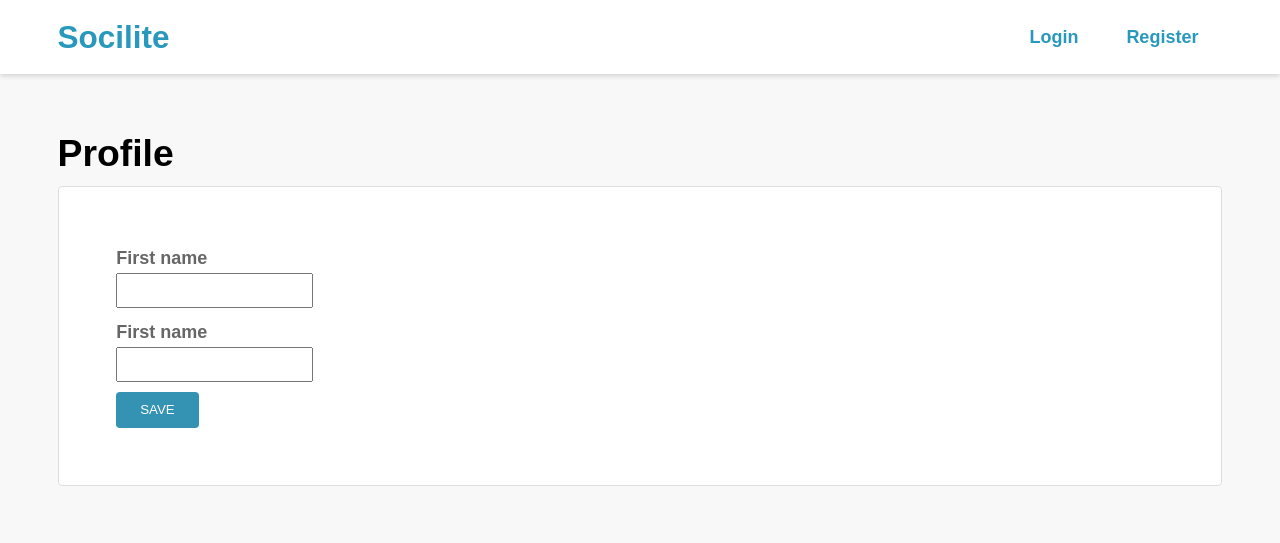
After one commit to fagci/socilite, a Flask app: template templates/profile.html in a window 1280 px wide. The commit adds this page. Shown: the top 543 px of the page. Run offline with Flask 2, Linux system fonts and the light colour scheme; the template is opened without the code that fills it: values that come from a table or form of the project are taken from there, others are empty; parts of the project's set-up code (start-up, migrations or seed data) failed here and were passed over.

Commit message:
refactor

```diff
--- a/app.py
+++ b/app.py
@@ -14,7 +14,7 @@ from flask_login import (
 from pony.flask import Pony
 from pony.orm.core import db_session, desc, flush
 
-from forms import LoginForm, MessageForm, RegisterForm
+from forms import LoginForm, MessageForm, ProfileForm, RegisterForm
 from models import Message, User, db
 
 app = Flask(__name__)
@@ -103,6 +103,16 @@ def messages(login):
     return render_template('messages.html', messages=messages, form=form)
 
 
+@app.route('/profile', methods=['GET', 'POST'])
+@login_required
+def profile():
+    form = ProfileForm(**current_user.to_dict())
+    if form.validate_on_submit():
+        current_user.first_name = form.first_name.data
+        current_user.last_name = form.last_name.data
+    return render_template('profile.html', form=form)
+
+
 @app.before_request
 @db_session
 def _load_user():
--- a/forms.py
+++ b/forms.py
@@ -1,6 +1,7 @@
 from flask_wtf import FlaskForm
+import flask_wtf
 from wtforms.fields.core import StringField
-from wtforms.fields.simple import PasswordField, TextAreaField
+from wtforms.fields.simple import PasswordField, TextAreaField, TextField
 from wtforms.validators import DataRequired
 
 from models import User
@@ -44,3 +45,8 @@ class RegisterForm(FlaskForm):
 
 class MessageForm(FlaskForm):
     text = TextAreaField('Message', validators=[DataRequired()])
+
+
+class ProfileForm(FlaskForm):
+    first_name = StringField('First name', validators=[DataRequired()])
+    last_name = StringField('First name', validators=[DataRequired()])
--- a/static/main.css
+++ b/static/main.css
@@ -25,7 +25,7 @@ body {
 }
 
 body>header{
-  padding: 0.5em 3vw;
+  padding: 0.5em 4.5vw;
   box-shadow: 0 2px 5px rgba(0,0,0,0.15);
   z-index: 10;
 }
@@ -54,8 +54,11 @@ nav>ul {
 
 nav li {
   margin:0;
+  display: inline-block;
+}
+nav li>a, nav li>span{
   padding: 0.75em 24px;
-  display: inline-block;
+  display: block;
 }
 
 nav ul {
@@ -78,7 +81,12 @@ nav li>ul {
   border-radius: 4px;
 }
 nav li:hover>ul,
-nav li:focus-within>ul{display:block;}
+nav li:focus-within>ul{
+  display:flex;
+  flex-flow: column;
+  align-items: right
+}
+
 table, form, body>header, nav li>ul{
   background-color: var(--bg);
 }
@@ -88,11 +96,11 @@ table, form {
 }
 
 main {
-  padding: 3vw;
+  padding: 4.5vw;
   overflow: auto;
 }
 form {
-  padding: 3vw;
+  padding: 4.5vw;
 }
 form label {
   display: block;
--- a/templates/_nav.html
+++ b/templates/_nav.html
@@ -3,10 +3,12 @@
     <ul>
         {% if g.user.is_authenticated %}
         <li>
-            {{g.user.first_name}}
+            <span>{{g.user}}</span>
             <ul>
                 <li>
-
+                    <a href="{{ url_for('profile') }}">Profile</a>
+                </li>
+                <li>
                     <a href="{{ url_for('logout') }}">Logout</a>
                 </li>
             </ul>
--- /dev/null
+++ b/templates/profile.html
@@ -0,0 +1,15 @@
+
+{% extends 'base.html' %}
+{% block content %}
+<section>
+    <h1>Profile</h1>
+    {% from "_macro.html" import input %}
+    <form action="" method="POST">
+        {{form.hidden_tag()}}
+        {{input(form.first_name)}}
+        {{input(form.last_name)}}
+
+        <button type="submit">Save</button>
+    </form>
+</section>
+{% endblock %}
```
